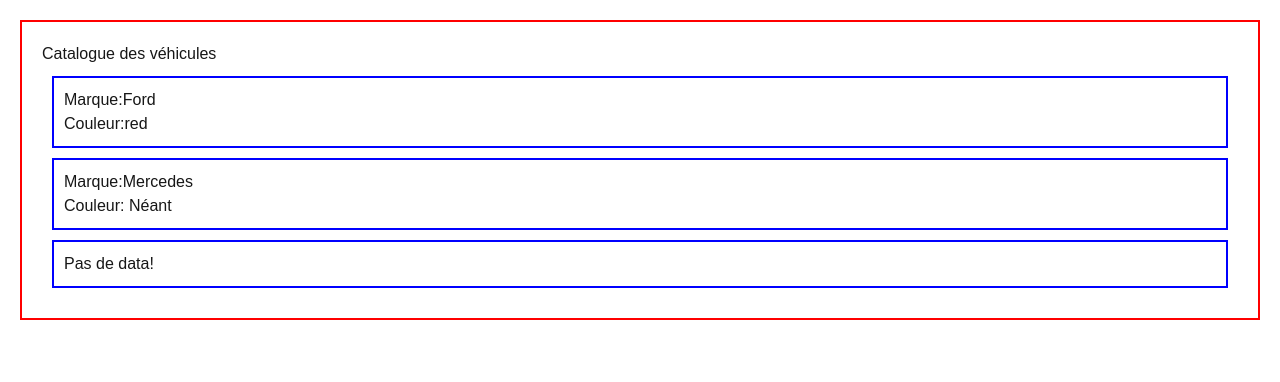
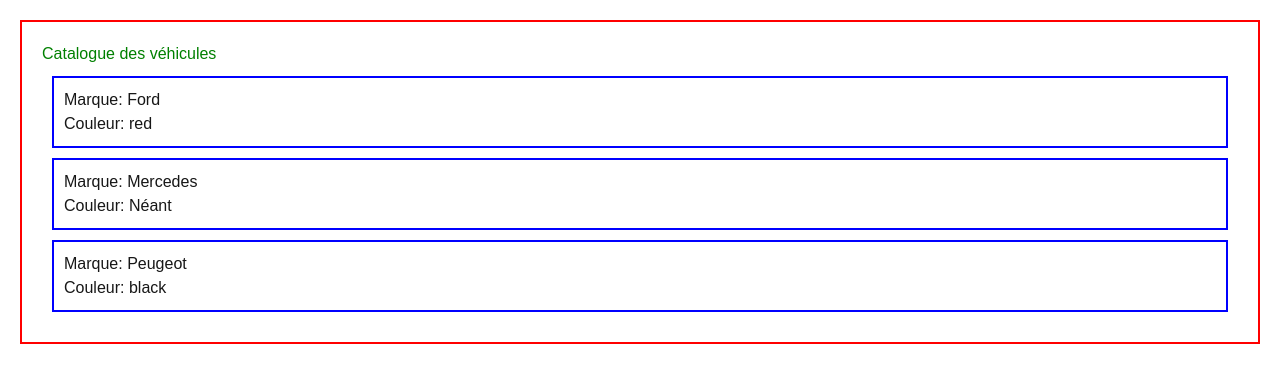
Before and after one commit to Ammarat22/udemy-tutorial, a Next.js app: page / in a window 1280 px wide. Shown: the top 382 px of the page. Built offline with nearby package versions, Linux system fonts and the light colour scheme.

Commit message:
feat: state-components

```diff
--- a/src/app/page.js
+++ b/src/app/page.js
@@ -2,18 +2,22 @@
 
 import React, { Component } from "react";
 
-import MyCars from "../components/MyCars";
+import MyCars from "../components/exo1/MyCars";
 
 class Page extends Component {
 
   state = {
-    titre: "Catalogue des véhicules"
+    titre: "Catalogue des véhicules",
+    color: "green"
   }
 
     render() {
         return (
     <div className='page' style={{border: '2px solid red', margin: '20px', padding: '20px'}}>
-      <MyCars title={this.state.titre}/>
+      <MyCars
+      title={this.state.titre}
+      color={this.state.color}
+      />
     </div>
   )
     }
--- /dev/null
+++ b/src/components/exo1/Cars.js
@@ -0,0 +1,26 @@
+"use client";
+
+import React from 'react';
+
+// Composant React sous forme fonctionnelle
+const Cars = ({ children, color }) => {
+
+    const colorInfo = color ? (<p>Couleur: {color} </p>) : (<p>Couleur: Néant</p>);
+
+    if (children) {
+        return(
+            <div style={{ border: "2px solid blue", margin: "10px", padding: "10px" }}>
+                <p>Marque: {children} </p>
+                {colorInfo}
+            </div>
+        );
+    } else {
+        return (
+            <div style={{ border: "2px solid blue", margin: "10px", padding: "10px" }}>
+                <p>Pas de data!</p>
+            </div>
+        );
+    };
+}
+
+export default Cars;
--- /dev/null
+++ b/src/components/exo1/MyCars.js
@@ -0,0 +1,25 @@
+"use client";
+
+import React, { Component } from 'react';
+import Cars from './Cars';
+
+// Composant React sous forme de classe
+class MyCars extends Component {
+
+    state = {
+        cars: ["Ford", "Mercedes", "Peugeot"]
+      }
+
+  render() {
+    return (
+      <div>
+        <h1 style={{ color: this.props.color }}>{this.props.title} </h1>
+      <Cars color="red">{this.state.cars[0]}</Cars>
+        <Cars>{this.state.cars[1]}</Cars>
+        <Cars color="black">{this.state.cars[2]}</Cars>
+      </div>
+    )
+  }
+}
+
+export default MyCars;
```
Also changed, not shown: src/components/appli1/MyCars.js (renamed from src/components/MyCars.js), src/components/appli1/cars.js (renamed from src/components/cars.js).
